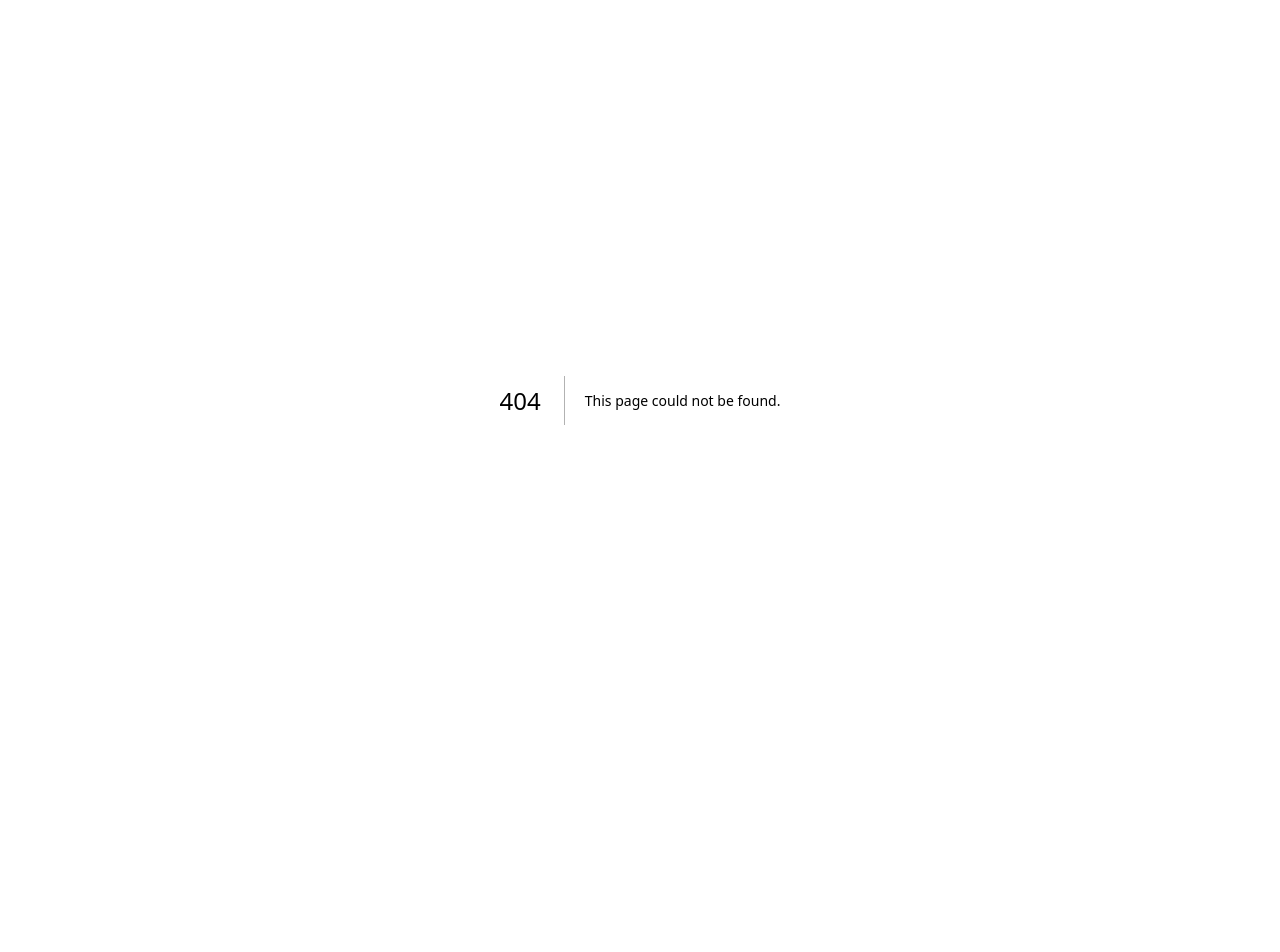
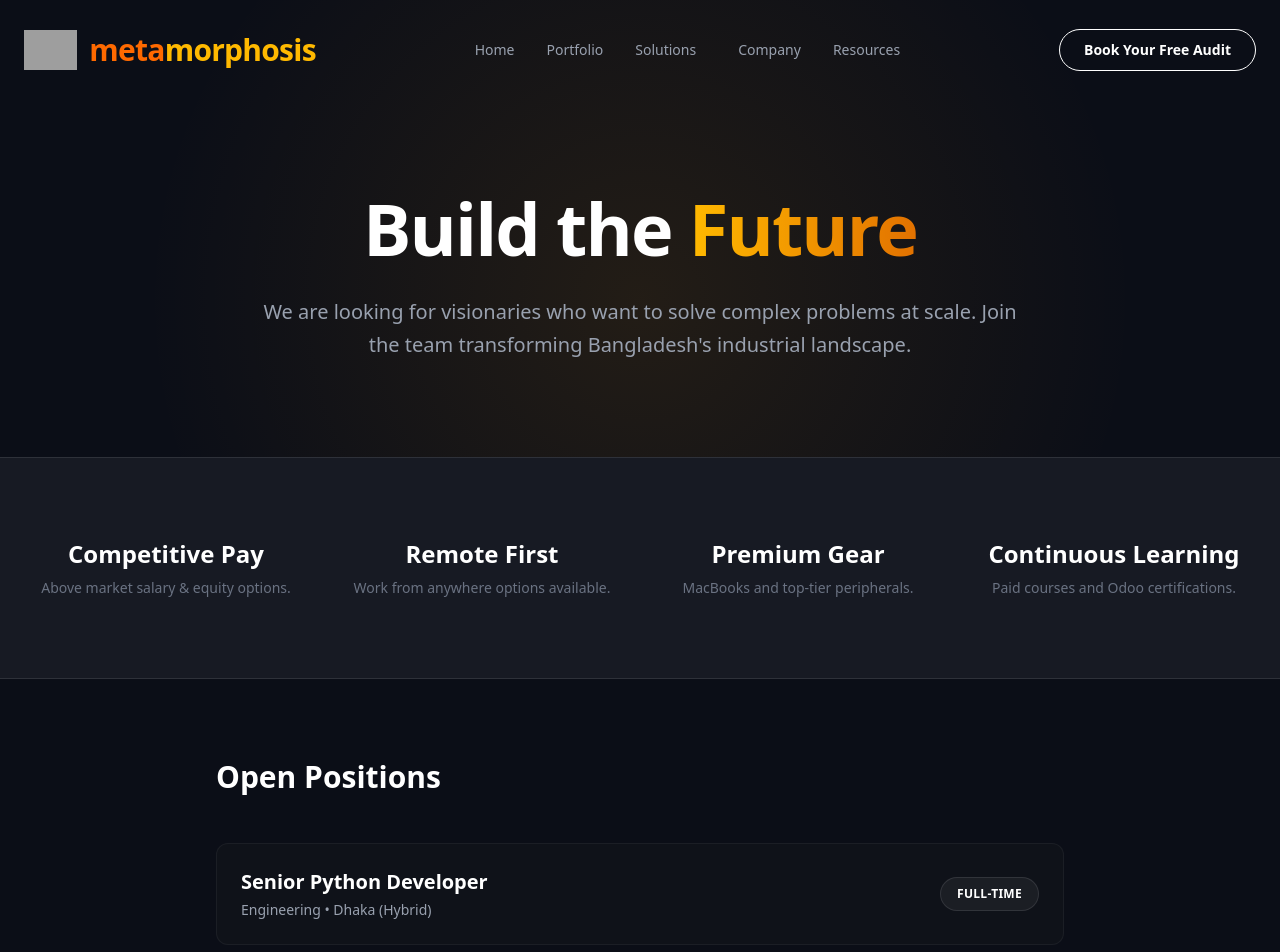
Before and after one commit to iammahbubalam/meta-morphosis, a Next.js app: page /careers in a window 1280 px wide. Before the commit this address had no page. Shown: the top 952 px of the page. Before the commit the page ends 800 px from the top, so only its background shows below. Built offline with nearby package versions, Linux system fonts and the light colour scheme; grey boxes are pictures that could not be loaded.

Commit message:
career page added

```diff
--- /dev/null
+++ b/app/careers/page.tsx
@@ -0,0 +1,86 @@
+"use client";
+
+import { motion } from "framer-motion";
+import Navbar from "@/components/layout/Navbar";
+import Footer from "@/components/layout/Footer";
+import { ArrowUpRight } from "lucide-react";
+
+export default function CareersPage() {
+  const jobs = [
+    { title: "Senior Python Developer", type: "Full-Time", location: "Dhaka (Hybrid)", dept: "Engineering" },
+    { title: "Odoo Implementation Manager", type: "Full-Time", location: "Dhaka", dept: "Consultancy" },
+    { title: "Business Analyst Intern", type: "Internship", location: "Remote", dept: "Product" },
+  ];
+
+  return (
+    <main className="bg-void min-h-screen text-white font-sans selection:bg-amber-500/30">
+      <Navbar />
+
+      {/* Hero */}
+      <section className="pt-48 pb-24 relative overflow-hidden">
+        <div className="container mx-auto px-6 relative z-10 text-center">
+            <motion.h1
+                initial={{ opacity: 0, y: 20 }}
+                animate={{ opacity: 1, y: 0 }}
+                className="text-5xl md:text-7xl font-bold mb-8 tracking-tight font-outfit"
+            >
+                Build the <span className="text-transparent bg-clip-text bg-gradient-to-r from-amber-400 to-amber-600">Future</span>
+            </motion.h1>
+            <motion.p
+                initial={{ opacity: 0, y: 20 }}
+                animate={{ opacity: 1, y: 0 }}
+                transition={{ delay: 0.1 }}
+                className="text-xl text-gray-400 max-w-3xl mx-auto leading-relaxed"
+            >
+               We are looking for visionaries who want to solve complex problems at scale. Join the team transforming Bangladesh's industrial landscape.
+            </motion.p>
+        </div>
+        <div className="absolute top-0 left-1/2 -translate-x-1/2 w-full h-[600px] bg-[radial-gradient(circle_at_center,rgba(245,158,11,0.1),transparent_70%)] -z-10 pointer-events-none" />
+      </section>
+
+      {/* Benefits */}
+      <section className="py-20 bg-white/5 border-y border-white/10">
+          <div className="container mx-auto px-6 grid grid-cols-2 md:grid-cols-4 gap-8 text-center">
+              <div>
+                  <h3 className="text-2xl font-bold text-white mb-2">Competitive Pay</h3>
+                  <p className="text-sm text-gray-500">Above market salary & equity options.</p>
+              </div>
+              <div>
+                  <h3 className="text-2xl font-bold text-white mb-2">Remote First</h3>
+                  <p className="text-sm text-gray-500">Work from anywhere options available.</p>
+              </div>
+              <div>
+                  <h3 className="text-2xl font-bold text-white mb-2">Premium Gear</h3>
+                  <p className="text-sm text-gray-500">MacBooks and top-tier peripherals.</p>
+              </div>
+              <div>
+                  <h3 className="text-2xl font-bold text-white mb-2">Continuous Learning</h3>
+                  <p className="text-sm text-gray-500">Paid courses and Odoo certifications.</p>
+              </div>
+          </div>
+      </section>
+
+      {/* JOb Listings */}
+      <section className="py-20">
+         <div className="container mx-auto px-6 max-w-4xl">
+             <h2 className="text-3xl font-bold mb-12 font-outfit">Open Positions</h2>
+             <div className="space-y-4">
+                 {jobs.map((job) => (
+                     <div key={job.title} className="group p-6 rounded-xl bg-[#0f1219] border border-white/5 hover:border-amber-500/50 flex flex-col md:flex-row items-start md:items-center justify-between transition-all cursor-pointer">
+                         <div>
+                             <h3 className="text-xl font-bold text-white group-hover:text-amber-500 transition-colors">{job.title}</h3>
+                             <p className="text-sm text-gray-400 mt-1">{job.dept} • {job.location}</p>
+                         </div>
+                         <div className="mt-4 md:mt-0 px-4 py-2 rounded-full bg-white/5 text-xs font-bold uppercase tracking-wide border border-white/10 group-hover:bg-amber-500 group-hover:text-black transition-colors">
+                             {job.type}
+                         </div>
+                     </div>
+                 ))}
+             </div>
+         </div>
+      </section>
+
+      <Footer />
+    </main>
+  );
+}
```
